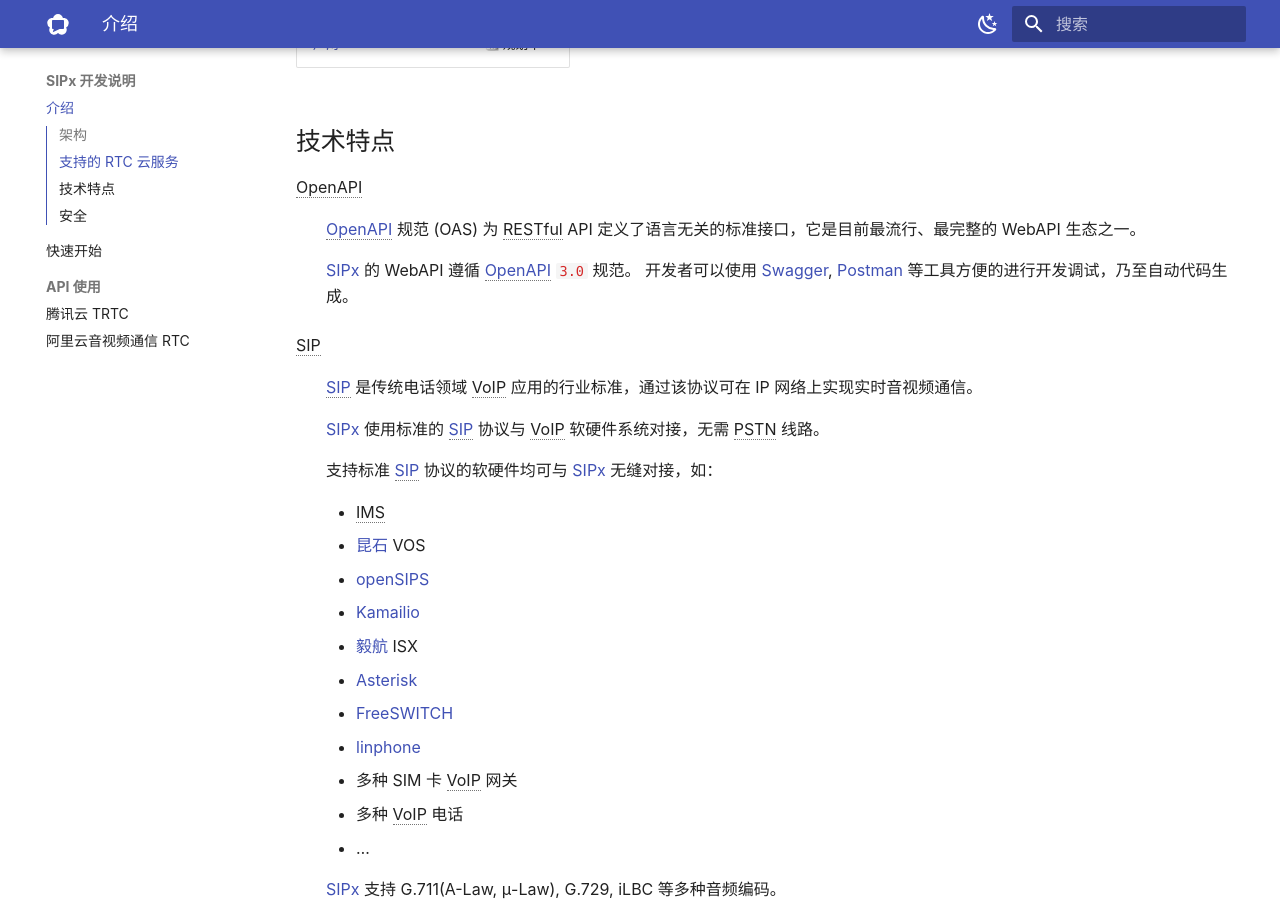
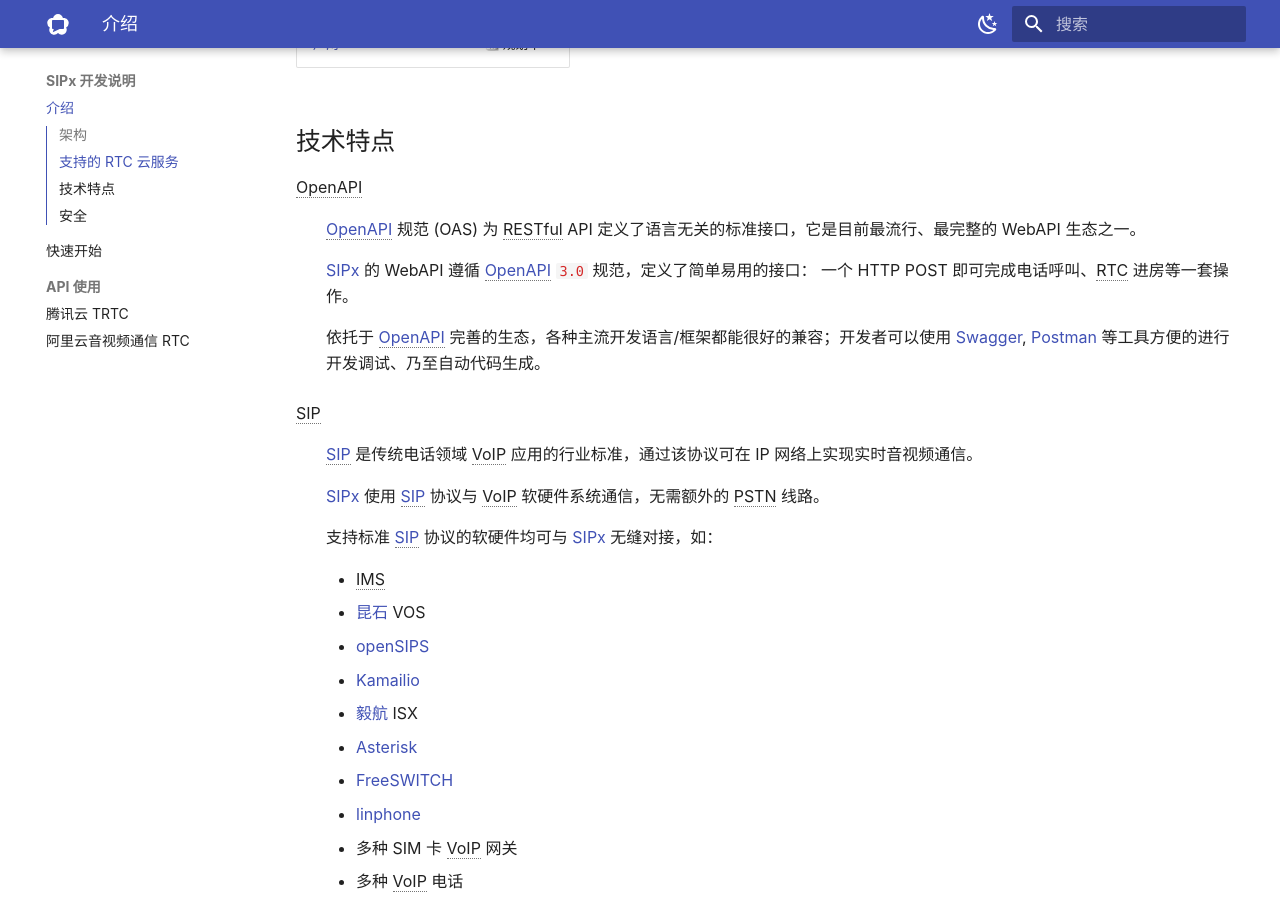
Before and after one commit to tanbro/sipxrtc-docs, an MkDocs documentation site: the page built from src/index.md, in a window 1280 px wide and 900 px high, scrolled down 1597 px. Built offline with MkDocs 1.6.1 and Material for MkDocs 9.7.7, drawn with Linux system fonts in a browser that asks for light colours; emoji names are drawn with the system emoji font.

Commit message:
editing...

```diff
--- a/mkdocs.yml
+++ b/mkdocs.yml
@@ -1,7 +1,7 @@
 site_name: SIPx 开发说明
 site_author: 广州市和声信息技术有限公司
 copyright: |
-  <a href="http://www.hesong.net/">广州市和声信息技术有限公司</a> © 2022
+  <a href="http://www.hesong.net/" target="_blank">广州市和声信息技术有限公司</a> © 2022
 
 docs_dir: src
 custom_dir: overrides
@@ -13,12 +13,11 @@
   - docs/quick-start.md
 
   - API 使用:
+      - 腾讯云 TRTC:
+          - docs/trtc/index.md
 
-    - 腾讯云 TRTC:
-      - docs/trtc/index.md
-
-    - 阿里云音视频通信 RTC:
-      - docs/aliyunrtc/index.md
+      - 阿里云音视频通信 RTC:
+          - docs/aliyunrtc/index.md
 
 extra:
   generator: false
--- a/serverless.yml
+++ b/serverless.yml
@@ -8,8 +8,8 @@
 inputs:
   src:
     src: .
-    dist: dist
+    dist: dist/cos
     hook: >
-      /bin/sh scripts/build.sh
+      rm -fr ./dist/cos/* && python3 -m mkdocs build -d ./dist/cos/docs
   region: ap-guangzhou
   bucket: sipx-site-1310945165
--- a/src/index.md
+++ b/src/index.md
@@ -38,14 +38,16 @@
 
 :   [OpenAPI][] 规范 (OAS) 为 RESTful API 定义了语言无关的标准接口，它是目前最流行、最完整的 WebAPI 生态之一。
 
-    [SIPx][] 的 WebAPI 遵循 [OpenAPI][] `3.0` 规范。
-    开发者可以使用 [Swagger][], [Postman][] 等工具方便的进行开发调试，乃至自动代码生成。
+    [SIPx][] 的 WebAPI 遵循 [OpenAPI][] `3.0` 规范，定义了简单易用的接口：
+    一个 HTTP POST 即可完成电话呼叫、RTC 进房等一套操作。
+
+    依托于 [OpenAPI][] 完善的生态，各种主流开发语言/框架都能很好的兼容；开发者可以使用 [Swagger][], [Postman][] 等工具方便的进行开发调试、乃至自动代码生成。
 
 SIP
 
 :   [SIP][] 是传统电话领域 VoIP 应用的行业标准，通过该协议可在 IP 网络上实现实时音视频通信。
 
-    [SIPx][] 使用标准的 [SIP][] 协议与 VoIP 软硬件系统对接，无需 PSTN 线路。
+    [SIPx][] 使用 [SIP][] 协议与 VoIP 软硬件系统通信，无需额外的 PSTN 线路。
 
     支持标准 [SIP][] 协议的软硬件均可与 [SIPx][] 无缝对接，如：
 
```
Also changed, not shown: 1 other file.
